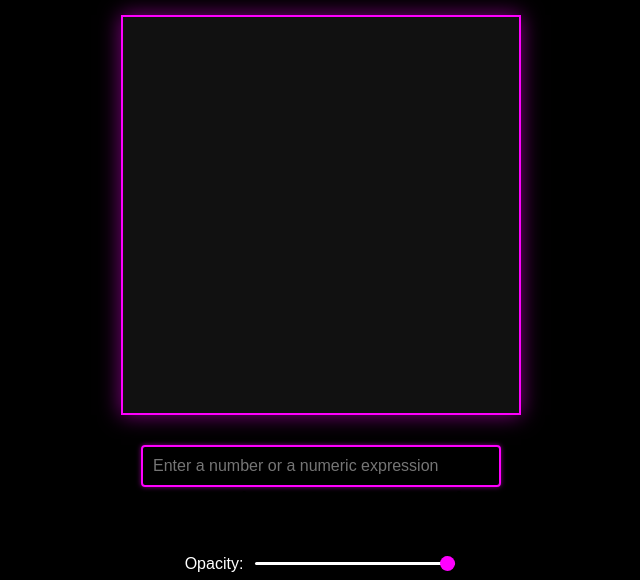
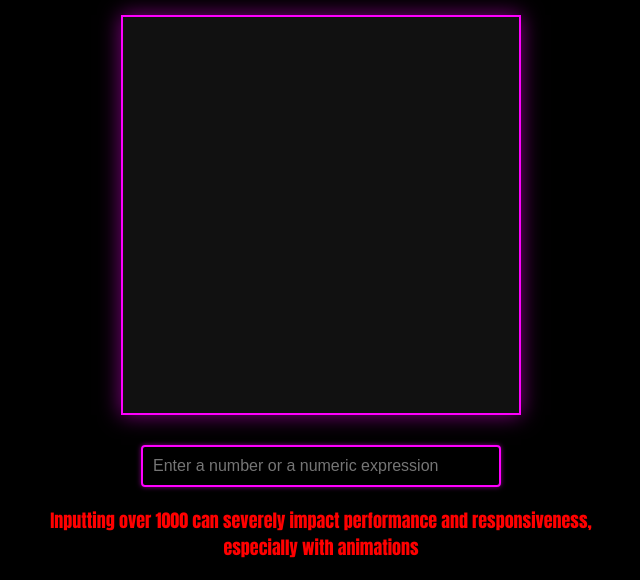
Before and after one commit to Sheng254/ChaosVision, a plain HTML site: page index.html in a window 1280 px wide. Shown: the part 162-742 px from the top of the page, without its empty margins (319-959 px from the left). Drawn offline with Linux system fonts and the light colour scheme.

Commit message:
Update styles.css

```diff
--- a/styles.css
+++ b/styles.css
@@ -188,6 +188,13 @@ h1 {
   transform: scale(1.05);
 }
 
+.warning-message {
+  color: #ff0000;
+  font-size: 18px;
+  margin-top: 10px;
+  padding: 10px;
+  box-shadow: 0 2px 4px rgba(0, 0, 0, 0.2);
+}
 
 /* Options Styles */
 #shapeOptions {
```
